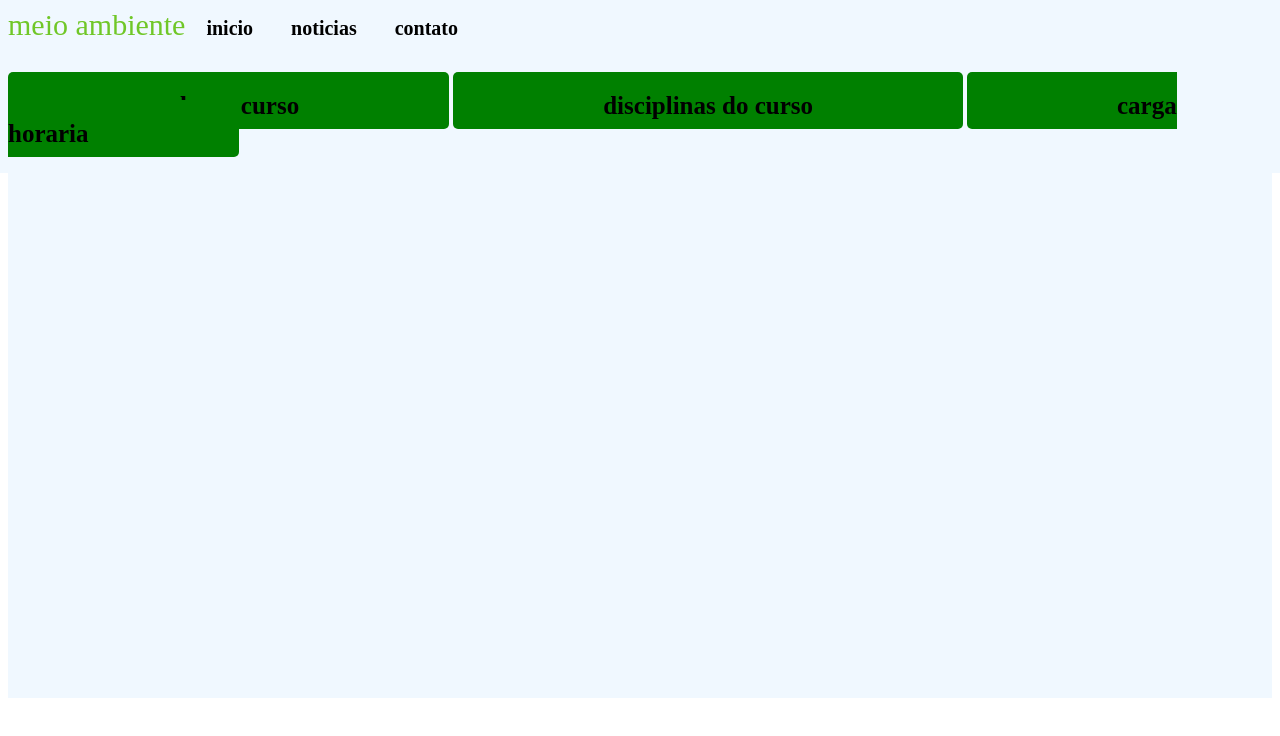
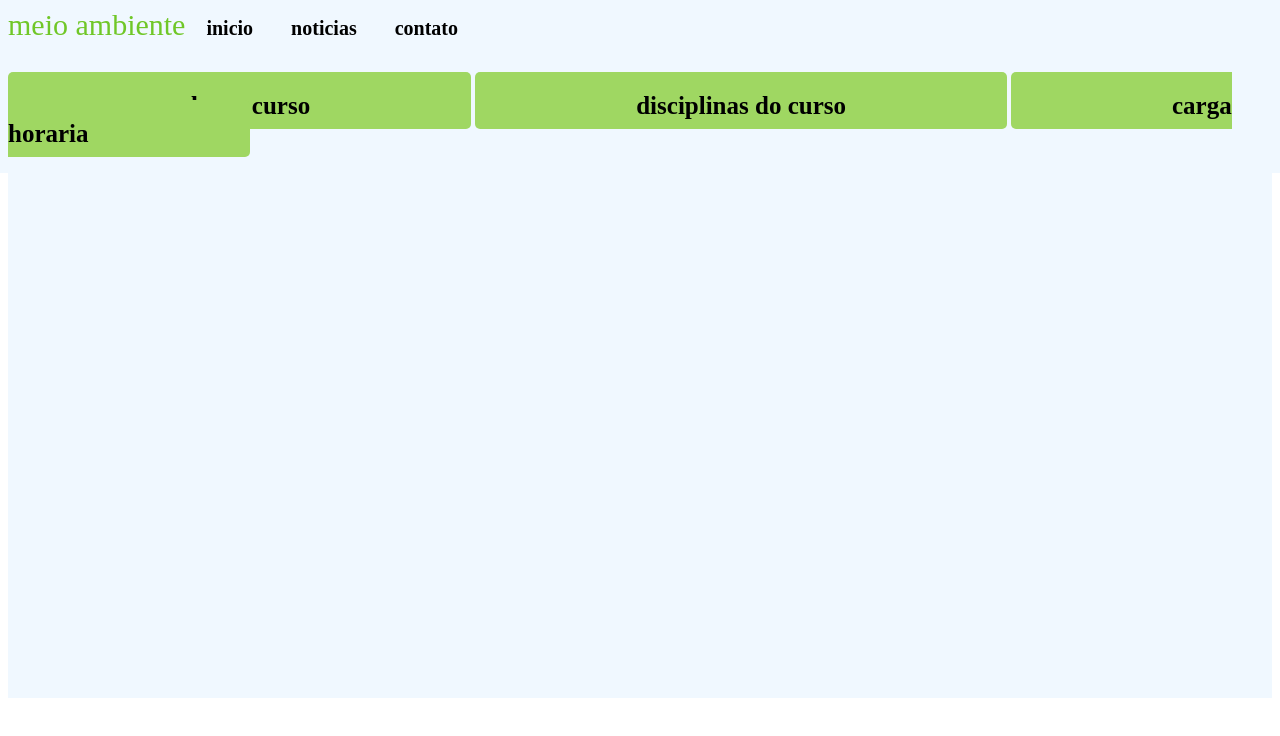
Before and after one commit to poca753/site-meio-ambiente, a plain HTML site: page index.html in a window 1280 px wide. Drawn offline with Linux system fonts and the light colour scheme.

Commit message:
nhnhg
ghn

```diff
--- a/style.css
+++ b/style.css
@@ -57,9 +57,10 @@ nav{
 }
 
 .paginas>a{
-    background-color:green;
+    background-color:#9fd762;
+    background-color: ;
     color: rgb(0, 0, 0);
-    padding: 150px;
+    padding: 161px;
     padding-top: 20px;
     padding-bottom: 10px;
     border-radius: 5px;
```
